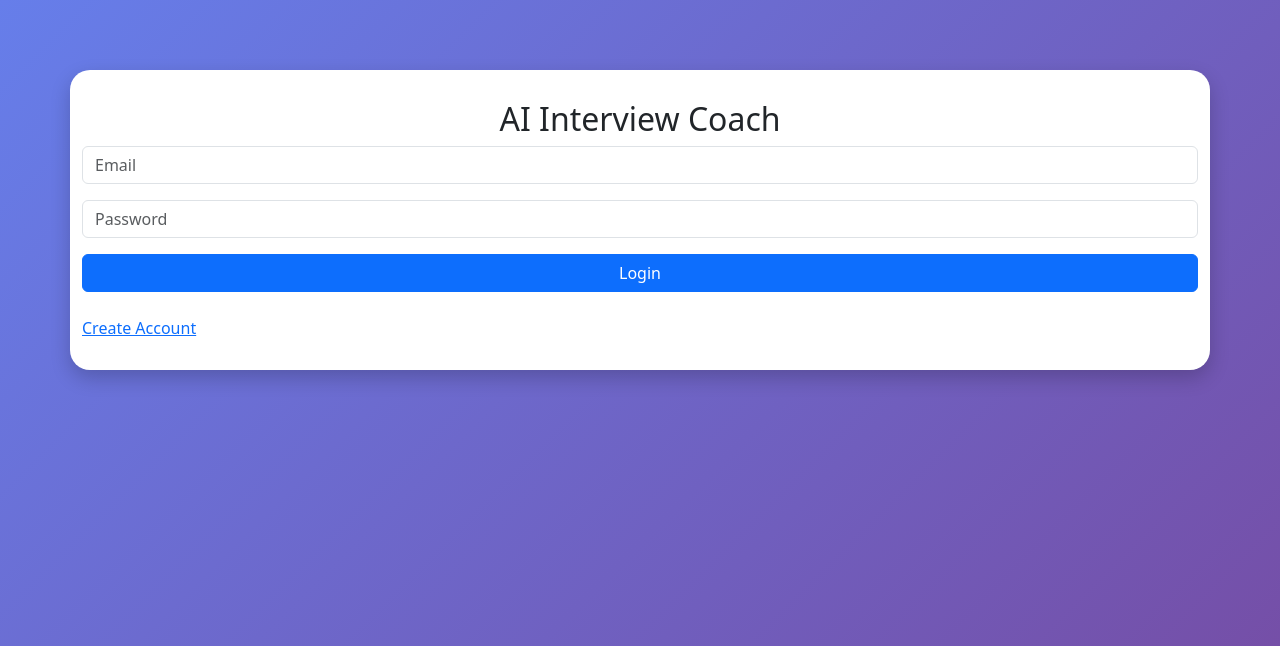
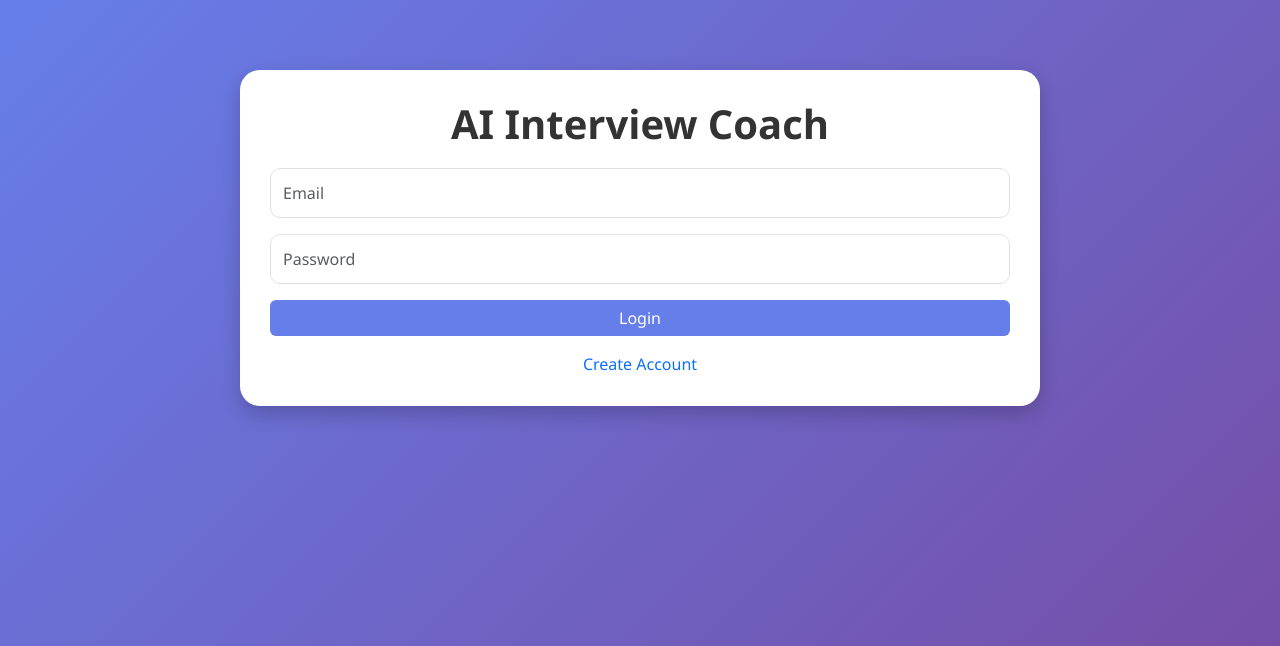
Before and after one commit to Ananya-18-soni/Ai-interview-coach-module, a Flask app: page / in a window 1280 px wide. Shown: the top 646 px of the page. Run offline with Flask 3, Linux system fonts and the light colour scheme.

Commit message:
Update login.html

```diff
--- a/templates/login.html
+++ b/templates/login.html
@@ -2,33 +2,23 @@
 <html>
 <head>
     <title>Login</title>
-
-    <link rel="stylesheet"
-    href="{{ url_for('static',filename='css/style.css') }}">
-
-    <link href="https://cdn.jsdelivr.net/npm/bootstrap@5.3.3/dist/css/bootstrap.min.css"
-    rel="stylesheet">
+    <link href="https://cdn.jsdelivr.net/npm/bootstrap@5.3.3/dist/css/bootstrap.min.css" rel="stylesheet">
+    <link rel="stylesheet" href="{{ url_for('static', filename='css/style.css') }}">
 </head>
-
 <body>
 
-<div class="container card-box">
-
-    <h2>AI Interview Coach</h2>
+<div class="container">
+    <h1>AI Interview Coach</h1>
 
     <form action="/login" method="POST">
 
-        <input type="email"
-        name="email"
-        class="form-control mb-3"
-        placeholder="Email"
-        required>
+        <div class="mb-3">
+            <input type="email" name="email" class="form-control" placeholder="Email" required>
+        </div>
 
-        <input type="password"
-        name="password"
-        class="form-control mb-3"
-        placeholder="Password"
-        required>
+        <div class="mb-3">
+            <input type="password" name="password" class="form-control" placeholder="Password" required>
+        </div>
 
         <button class="btn btn-primary w-100">
             Login
@@ -36,11 +26,9 @@
 
     </form>
 
-    <br>
-
-    <a href="/register">
-        Create Account
-    </a>
+    <div class="text-center mt-3">
+        <a href="/register">Create Account</a>
+    </div>
 
 </div>
 
```
